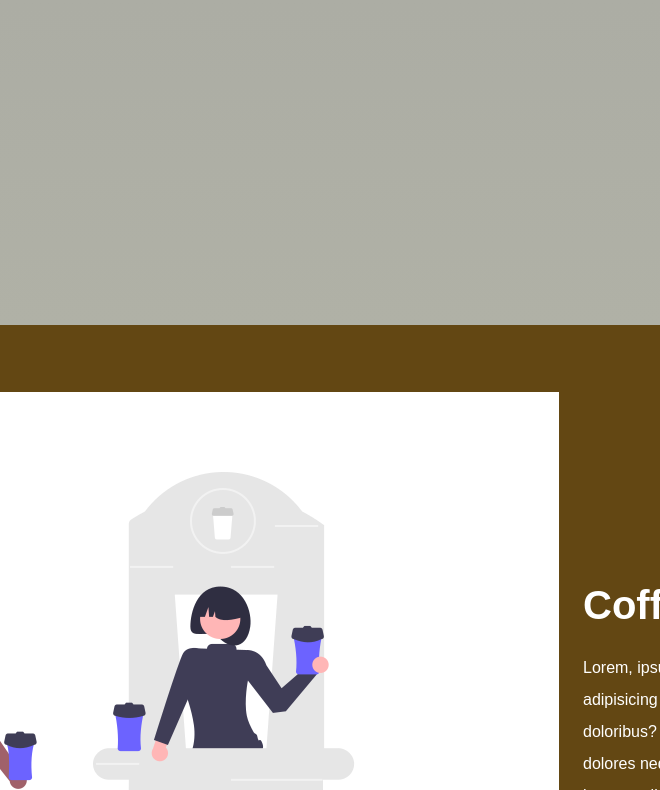
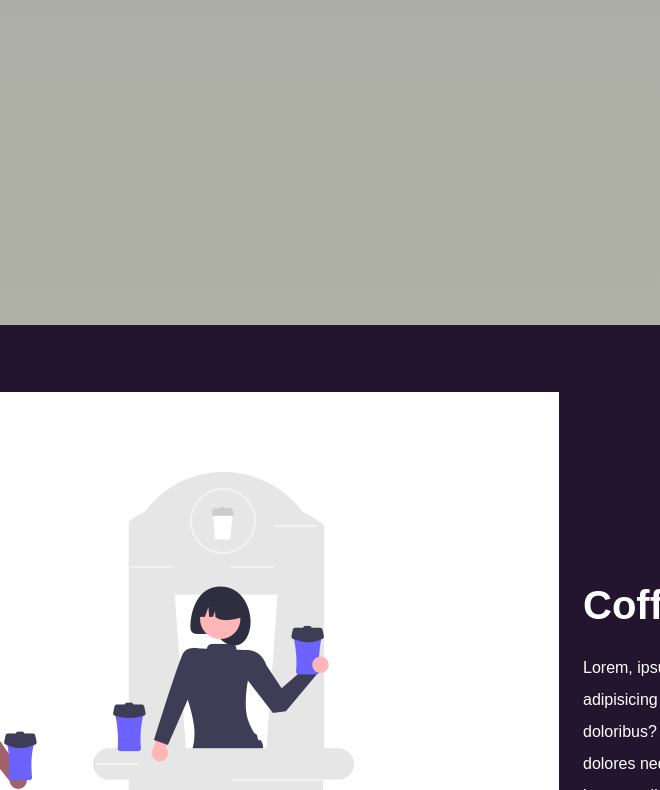
Before and after one commit to lindolfoalves/Exercicio-Animacao, a plain HTML site: page index.html in a window 1280 px wide. Shown: the part 475-1265 px from the top of the page, without its empty margins (310-970 px from the left). Drawn offline with nearby package versions, Linux system fonts and the light colour scheme.

Commit message:
Correcao

```diff
--- a/estilo.css
+++ b/estilo.css
@@ -1,8 +1,7 @@
 *{
     margin: 0;
-    box-shadow: #634713;
-
-    background-color:#634713;
+    box-sizing: border-box;
+    background-color:hsl(271, 37%, 13%);
 }
 
 body{
```
